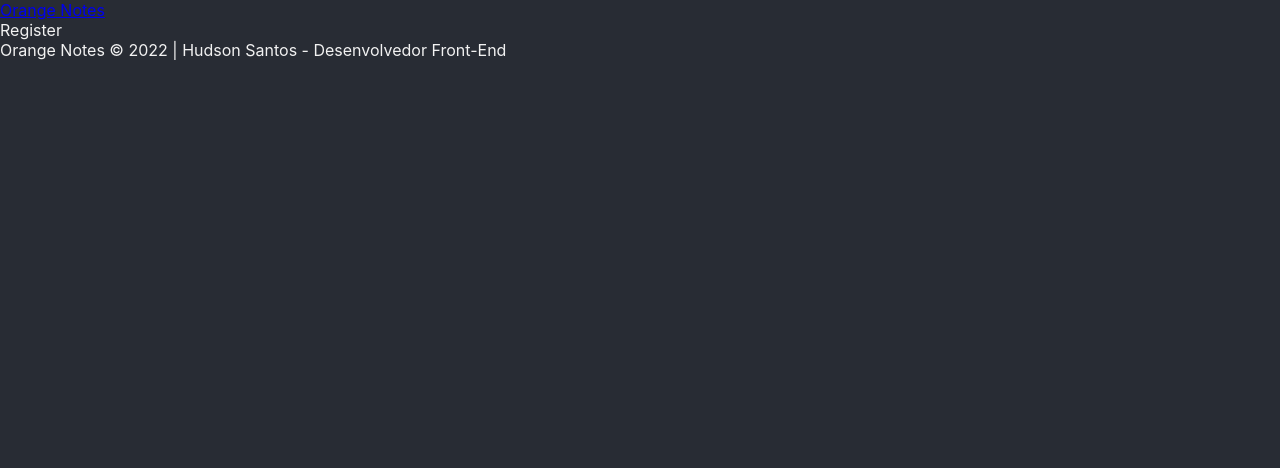
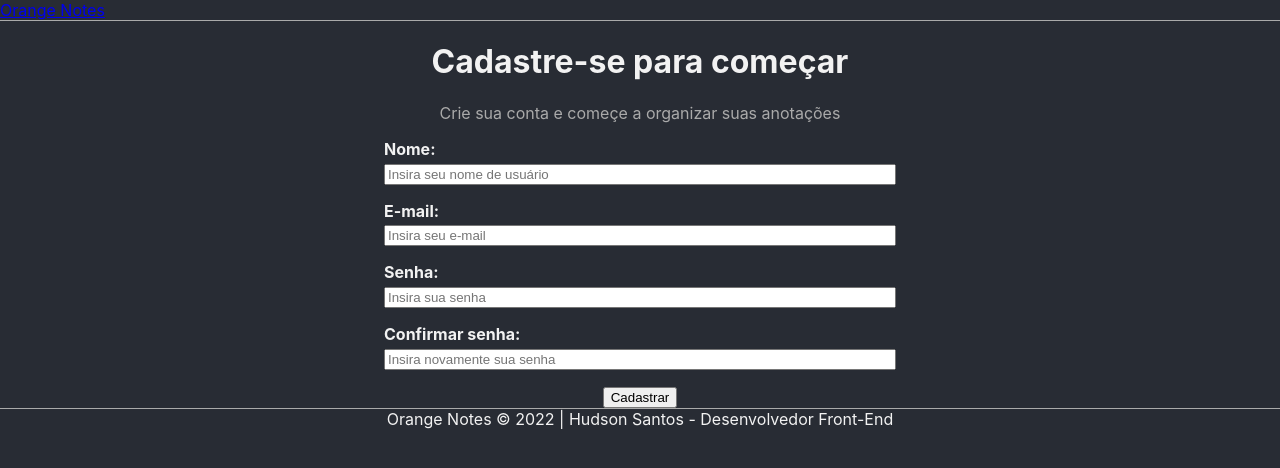
Before and after one commit to hudsonsamuelsantos/orange-notes, a React (Create React App) app: page /register in a window 1280 px wide. Shown: the top 468 px of the page. Built offline with nearby package versions, Linux system fonts and the light colour scheme.

Commit message:
register page update

```diff
--- a/src/components/Footer/Footer.module.css
+++ b/src/components/Footer/Footer.module.css
@@ -0,0 +1,4 @@
+footer {
+    text-align: center;
+    border-top: solid 1px #aaa;
+}
--- a/src/components/NavBar/NavBar.module.css
+++ b/src/components/NavBar/NavBar.module.css
@@ -0,0 +1,3 @@
+nav {
+    border-bottom: solid 1px #aaa;
+}
--- a/src/index.css
+++ b/src/index.css
@@ -6,3 +6,20 @@ body {
   -webkit-font-smoothing: antialiased;
   -moz-osx-font-smoothing: grayscale;
 }
+
+form {
+  max-width: 40%;
+  margin: 0 auto;
+}
+
+label {
+  display: flex;
+  flex-direction: column;
+  margin-bottom: 1em;
+}
+
+label span {
+  margin-bottom: .3em;
+  font-weight: bold;
+  text-align: left;
+}
--- a/src/pages/Register/Register.js
+++ b/src/pages/Register/Register.js
@@ -2,7 +2,49 @@ import styles from './Register.module.css'
 
 function Register() {
     return (
-        <div>Register</div>
+        <div className={styles.register}>
+            <h1>Cadastre-se para começar</h1>
+            <p>Crie sua conta e começe a organizar suas anotações</p>
+            <form>
+                <label>
+                    <span>Nome:</span>
+                    <input
+                        type="text"
+                        name='displayName'
+                        required
+                        placeholder='Insira seu nome de usuário'
+                    />
+                </label>
+                <label>
+                    <span>E-mail:</span>
+                    <input
+                        type='email'
+                        name='email'
+                        required
+                        placeholder='Insira seu e-mail'
+                    />
+                </label>
+                <label>
+                    <span>Senha:</span>
+                    <input
+                        type='password'
+                        name='password'
+                        required
+                        placeholder='Insira sua senha'
+                    />
+                </label>
+                <label>
+                    <span>Confirmar senha:</span>
+                    <input
+                        type='password'
+                        name='confirmPassword'
+                        required
+                        placeholder='Insira novamente sua senha'
+                    />
+                </label>
+                <button className='btn'>Cadastrar</button>
+            </form>
+        </div>
     )
 }
 
--- a/src/pages/Register/Register.module.css
+++ b/src/pages/Register/Register.module.css
@@ -0,0 +1,7 @@
+.register {
+    text-align: center;
+}
+
+.register p {
+    color: #aaa;
+}
```
